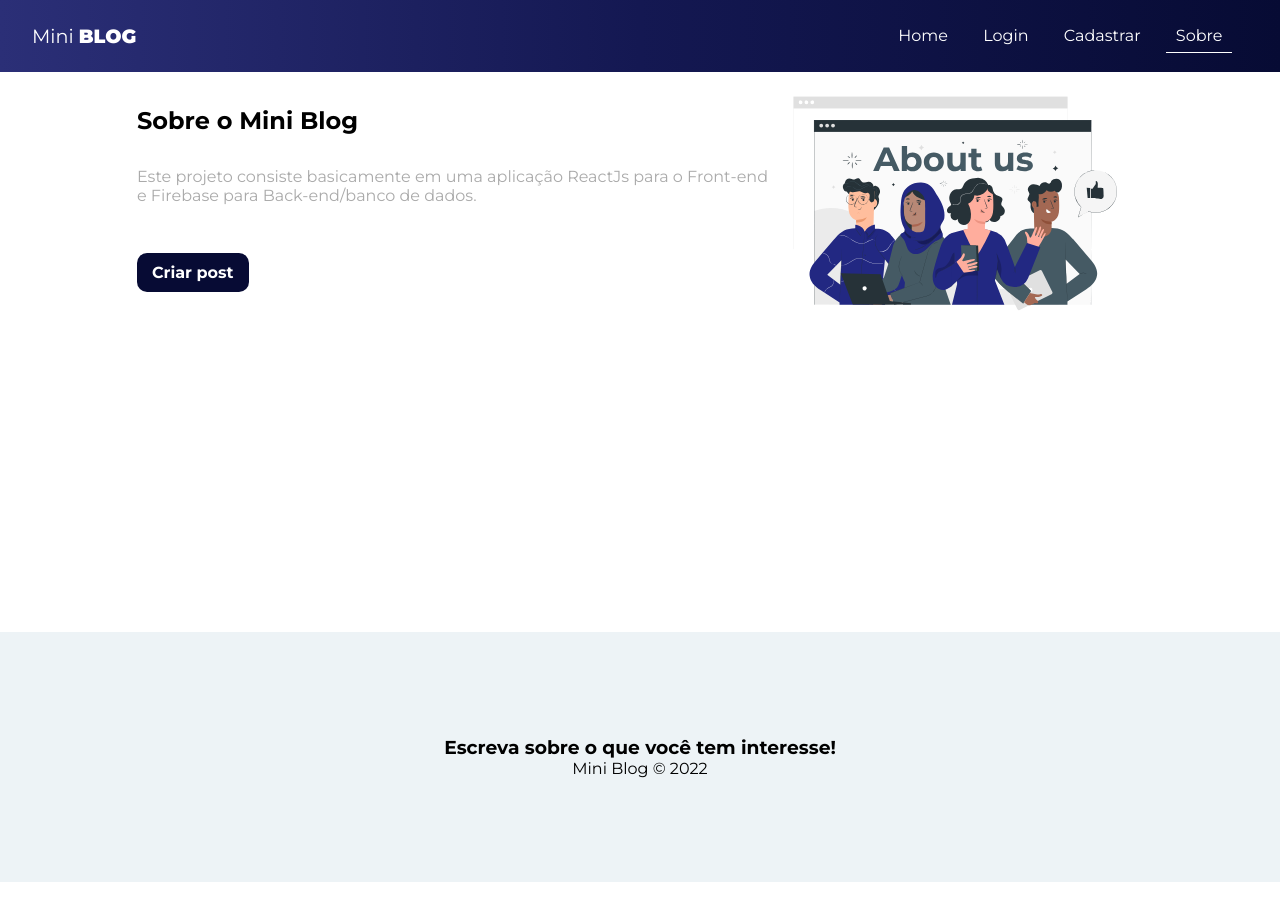
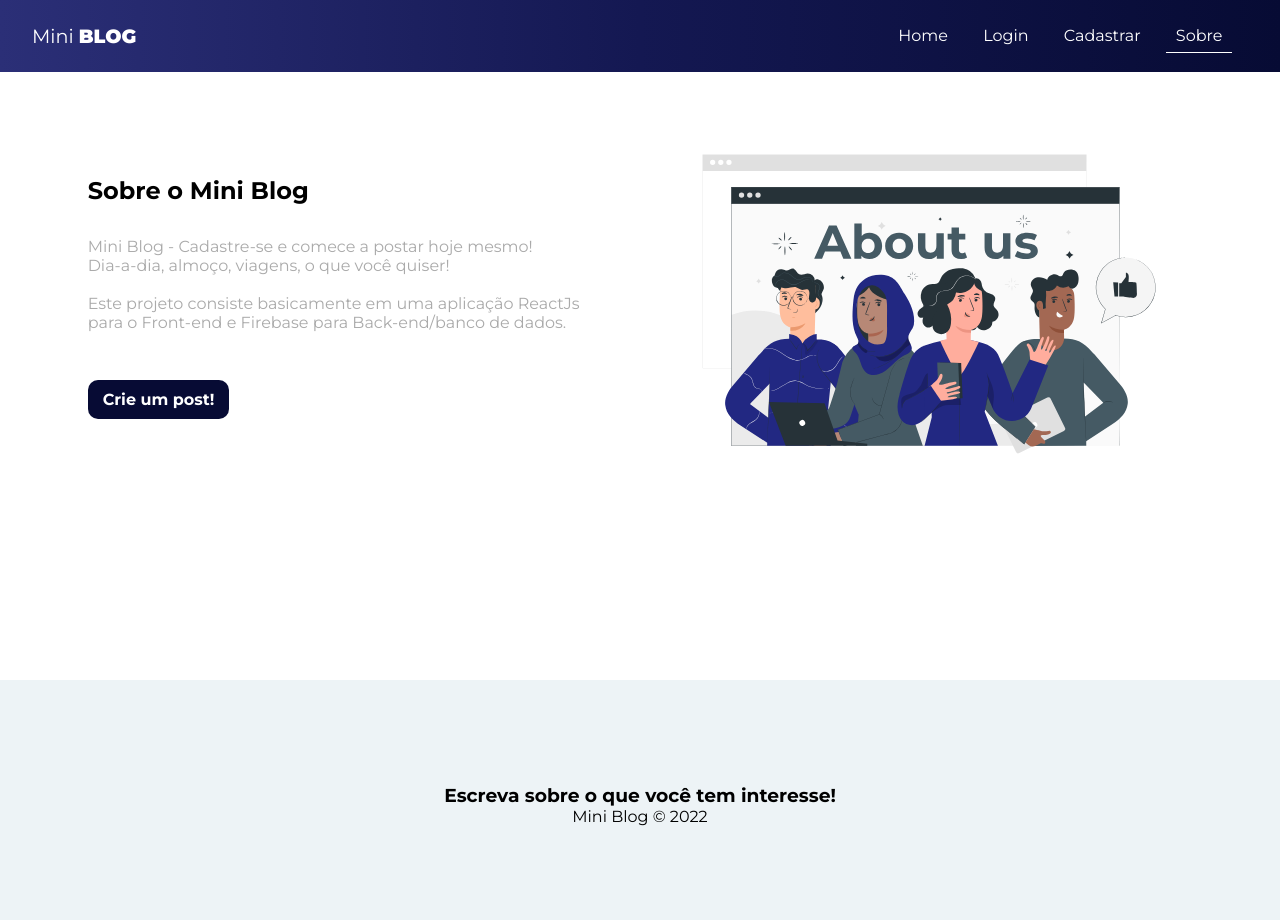
Before and after one commit to GilbertoScript/Mini-blog, a React (Vite) app: page /about in a window 1280 px wide. Shown: the top 920 px of the page. Before the commit the page ends 882 px from the top, so only its background shows below. Built offline with nearby package versions, Linux system fonts and the light colour scheme; no server answers.

Commit message:
Feature: :sparkles: Updating about us page

```diff
--- a/src/pages/About/About.jsx
+++ b/src/pages/About/About.jsx
@@ -10,16 +10,19 @@
 			<div className={styles.firstColumn}>
 				<h2>Sobre o Mini <span>Blog</span></h2>
 				<p>
-					Este projeto consiste basicamente em uma aplicação ReactJs para o Front-end <br />
-					e Firebase para Back-end/banco de dados.
+					Mini Blog - Cadastre-se e comece a postar hoje mesmo!<br />
+					Dia-a-dia, almoço, viagens, o que você quiser!<br /><br />
+
+					Este projeto consiste basicamente em uma aplicação ReactJs <br />
+					para o Front-end e Firebase para Back-end/banco de dados.
 				</p>
 				<Link to="/posts/create" className="btn">
-					Criar post
+					Crie um post!
 				</Link>
 			</div>
 
 			<div>
-				<img src={aboutUs} alt="Sobre nós" height="250" />
+				<img src={aboutUs} alt="Sobre nós" height="350" />
 			</div>
 		</section>
 	)
--- a/src/pages/About/About.module.scss
+++ b/src/pages/About/About.module.scss
@@ -1,7 +1,8 @@
 .about {
 	display: flex;
-	justify-content: center;
+	justify-content: space-evenly;
 	align-items: center;
+	margin-top: 3rem;
 
 	.firstColumn {
 		text-align: left;
```
